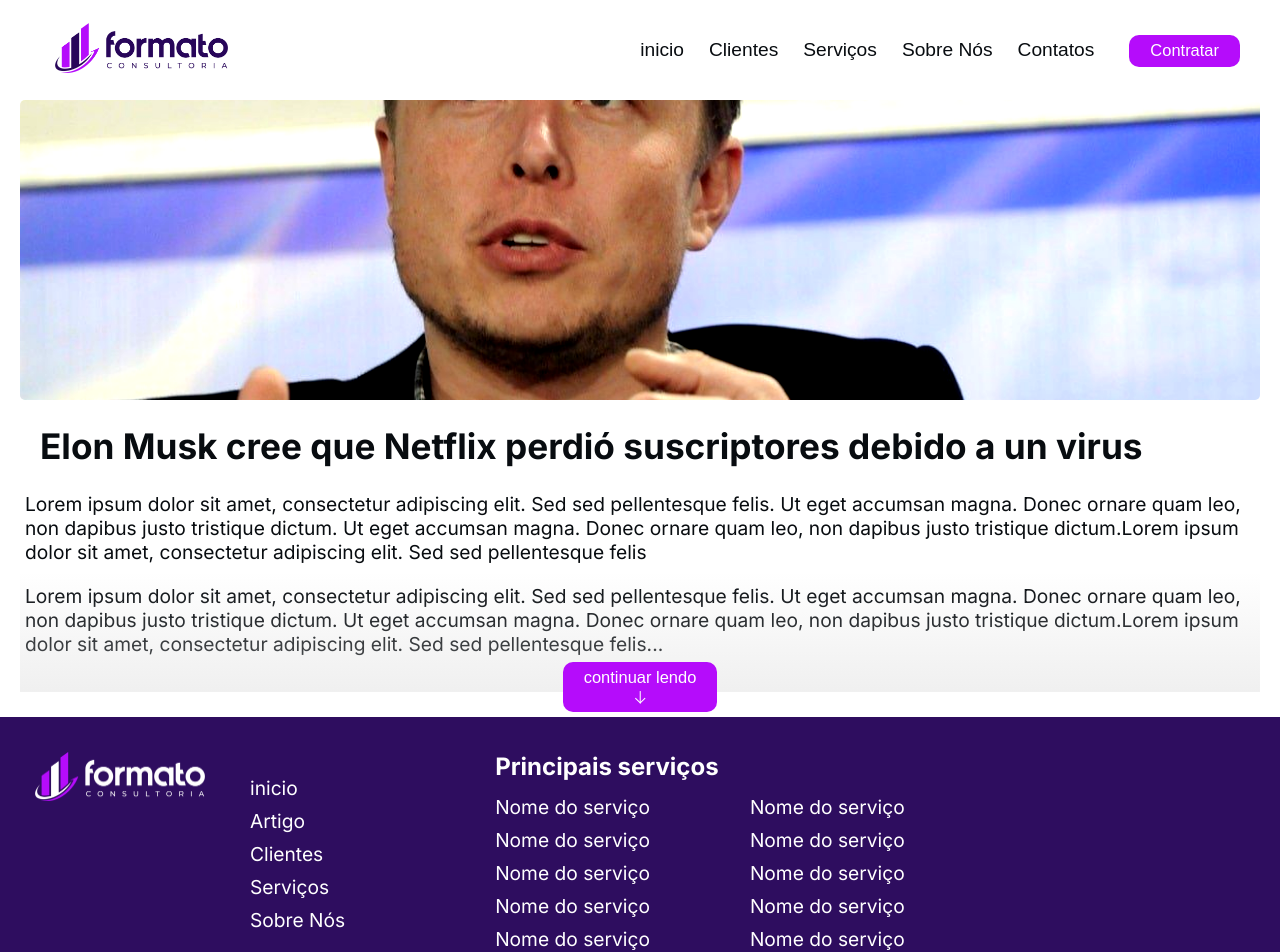
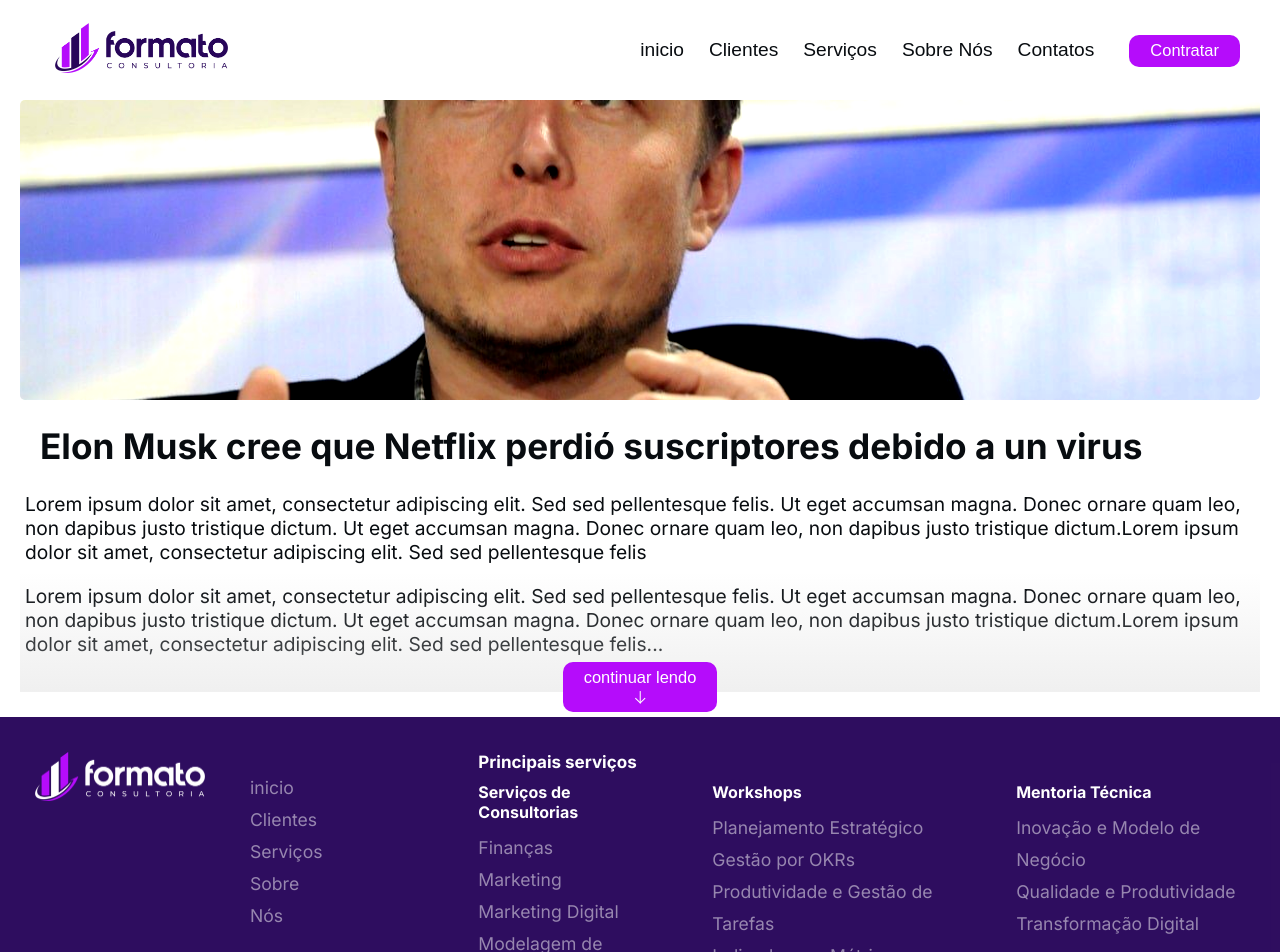
Before and after one commit to Formato-Consultoria/formato, a Next.js app: page /artigos in a window 1280 px wide. Shown: the top 952 px of the page. Built offline with nearby package versions, Linux system fonts and the light colour scheme; a web font is replaced by a local one.

Commit message:
service links

```diff
--- a/src/components/footer/footer.module.scss
+++ b/src/components/footer/footer.module.scss
@@ -10,7 +10,6 @@
         gap: 20px;
         background: variable.$blue-dark-97;
         padding: 35px 35px 20px;
-
 
         .logotipo_img img {
             width: 170px;
@@ -32,21 +31,20 @@
                     li {
                         line-height: 2rem;
                         a {
-                            font-size: 1.2rem;
+                            font-size: 1.1rem;
                             font-weight: 200;
 
                             text-decoration: none;
-                            color: variable.$white;
+                            color: variable.$white-50;
                             transition: .5s;
                         }
 
                         a:hover {
                             text-decoration: underline;
-                            color: variable.$link-color;
+                            color: variable.$white-mediumn;
                             transition: .5s;
                         }
                     }
-
                 }
             }
 
@@ -57,13 +55,20 @@
             div.servicos {
                 div.menu_services {
                     display: flex;
-                    gap: 100px;
-                }
+                    gap: 50px;
 
-                h3 {
-                    fallback: inherit;
-                    font-size: 1.5rem;
-                    margin-bottom: 10px;
+                    h4 {
+                        fallback: inherit;
+                        font-size: 1.35rem;
+                        margin-bottom: 10px;
+                    }
+
+                    div {
+                        h5 {
+                            font-size: 1rem;
+                            margin: 10px 0;
+                        }
+                    }
                 }
             }
         }
--- a/src/components/footer/index.tsx
+++ b/src/components/footer/index.tsx
@@ -21,9 +21,6 @@
                                 <Link href="/">inicio</Link>
                             </li>
                             <li>
-                                <Link href="/article">Artigo</Link>
-                            </li>
-                            <li>
                                 <Link href="/clientes">Clientes</Link>
                             </li>
                             <li>
@@ -36,47 +33,67 @@
                     </nav>
 
                     <div className={style.servicos}>
-                        <h3>Principais serviços</h3>
+                        <h4>Principais serviços</h4>
                         <div className={style.menu_services}>
+                            <div>
+                                <h5>Serviços de Consultorias</h5>
                                 <nav>
                                     <ul className={style.navigation_options}>
                                         <li>
-                                        <Link href="#">Nome do serviço</Link>
+                                            <Link href="/servicos#financas">Finanças</Link>
                                         </li>
                                         <li>
-                                        <Link href="#">Nome do serviço</Link>
+                                            <Link href="/servicos#marketing">Marketing</Link>
                                         </li>
                                         <li>
-                                        <Link href="#">Nome do serviço</Link>
+                                            <Link href="/servicos#marketing-digital">Marketing Digital</Link>
                                         </li>
                                         <li>
-                                        <Link href="#">Nome do serviço</Link>
+                                            <Link href="/servicos#modelagem-de-negocios">Modelagem de Negócios</Link>
                                         </li>
                                         <li>
-                                        <Link href="#">Nome do serviço</Link>
+                                            <Link href="/servicos#producao-enxuta">Produção enxuta</Link>
                                         </li>
                                     </ul>
                                 </nav>
+                            </div>
 
+                            <div>
+                                <h5>Workshops</h5>
                                 <nav>
                                     <ul className={style.navigation_options}>
                                         <li>
-                                        <Link href="#">Nome do serviço</Link>
+                                            <Link href="/servicos#planejamento-estrategico">Planejamento Estratégico</Link>
                                         </li>
                                         <li>
-                                        <Link href="#">Nome do serviço</Link>
+                                            <Link href="/servicos#gestao-por-okrs">Gestão por OKRs</Link>
                                         </li>
                                         <li>
-                                        <Link href="#">Nome do serviço</Link>
+                                            <Link href="/servicos#produtividade-e-gestao-de-tarefas">Produtividade e Gestão de Tarefas</Link>
                                         </li>
                                         <li>
-                                        <Link href="#">Nome do serviço</Link>
-                                    </li>
-                                    <li>
-                                        <Link href="#">Nome do serviço</Link>
+                                            <Link href="/servicos#indicadores-e-metricas">Indicadores e Métricas</Link>
                                         </li>
                                     </ul>
                                 </nav>
+                            </div>
+
+                            <div>
+                                <h5>Mentoria Técnica</h5>
+                                <nav>
+                                    <ul className={style.navigation_options}>
+                                        <li>
+                                            <Link href="/servicos#inovacao-e-modelo-de-negocios">Inovação e Modelo de Negócio</Link>
+                                        </li>
+                                        <li>
+                                            <Link href="/servicos#qualidade-e-produtividade">Qualidade e Produtividade</Link>
+                                        </li>
+                                        <li>
+                                            <Link href="/servicos#transformacao-digital">Transformação Digital</Link>
+                                        </li>
+                                    </ul>
+                                </nav>
+                            </div>
                         </div>
                     </div>
                 </div>
--- a/src/components/layout/layout.module.scss
+++ b/src/components/layout/layout.module.scss
@@ -11,7 +11,6 @@
     padding-top: calc(variable.$height-nav-bar + 20px);
 }
 
-
 .home_page {
     background-image: variable.$radial-gradient-bg, url('/images/Background-img.png');
 
@@ -21,3 +20,15 @@
 
     padding-top: 0;
 }
+
+@media (max-width: 1440px) {
+    .home_page {
+        background-size: 70% 180vh, 70%;
+    }
+}
+
+@media (max-width: 896px) {
+    .home_page {
+        background-size: 60% 80vh, 80vh;
+    }
+}
--- a/src/ui/service-section/index.tsx
+++ b/src/ui/service-section/index.tsx
@@ -30,7 +30,7 @@
               width={40}
               height={40}
             />
-            <p>workshop</p>
+            <p>Workshop</p>
             <small>Lorem ipsum dolor sit amet, consectetur adipiscing elit. Aenean vehicula bibendum tellus vitae molestie.</small>
           </div>
 
--- a/src/ui/service-section/service-section.module.scss
+++ b/src/ui/service-section/service-section.module.scss
@@ -43,7 +43,7 @@
 
             p {
                 font-size: 1.3rem;
-                font-weight: 500;
+                font-weight: 600;
             }
 
             small {
@@ -58,8 +58,7 @@
             color: variable.$white;
             border: variable.$blue-dark;
 
-            svg {
-                color: variable.$white-regular-80;
+            p {
                 font-weight: 500;
             }
 
```
Also changed, not shown: src/ui/principal-section/principal-section.module.scss (+39 -17 lines). Lines whose indentation alone changed are shown as unchanged.
